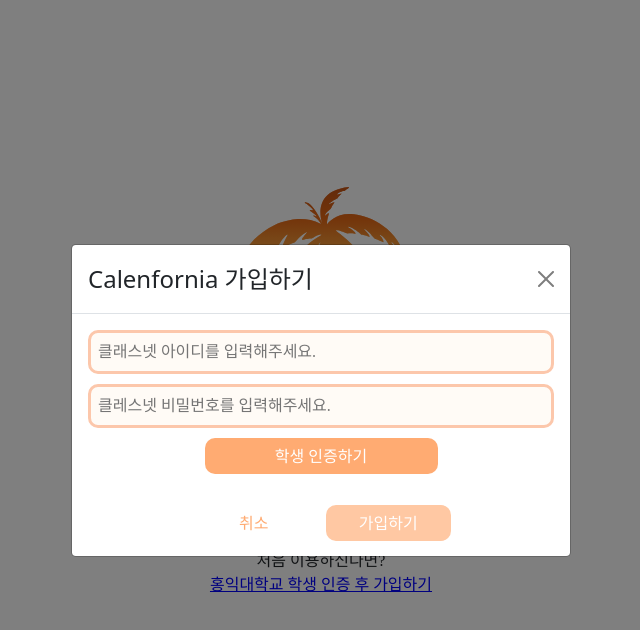
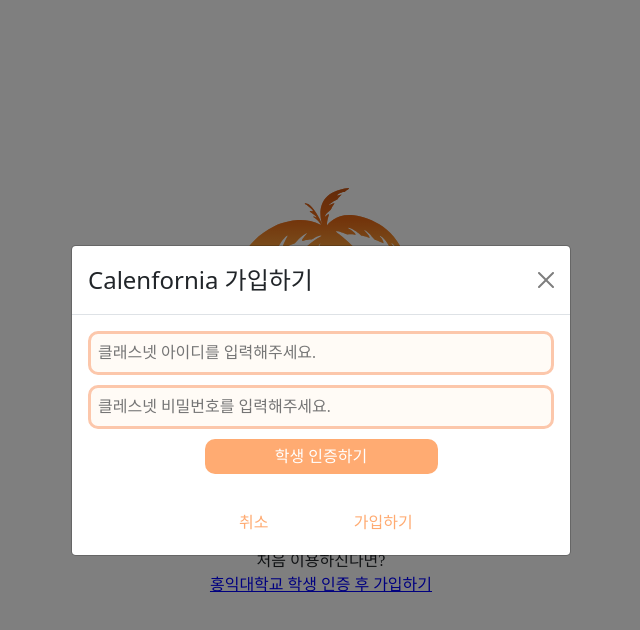
Before and after one commit to DoYam/Calenfornia_Frontend, a React (Create React App) app: page / in a window 1280 px wide. Both pictures are taken after a click on the label "홍익대학교 학생 인증 후 가입하기". Shown: the top 630 px of the page, without its empty margins (319-959 px from the left). Built offline with nearby package versions, Linux system fonts and the light colour scheme; a web font is replaced by a local one.

Commit message:
로그인 화면 폴더구조 세부화

```diff
--- /dev/null
+++ b/src/components/Auth/input.jsx
@@ -0,0 +1,24 @@
+import styled from '../../screens/Login/login.module.css';
+
+const AuthInput = (props) => {
+    return (
+        <>
+            <input
+                className={styled.inputStyle}
+                value={props.classnet_id}
+                onChange={props.onChangeId}
+                placeholder="클래스넷 아이디를 입력해주세요"
+            />
+            <br/>
+            <input
+                className={styled.inputStyle}
+                value={props.classnet_pw}
+                onChange={props.onChangePw}
+                type="password"
+                placeholder="클래스넷 비밀번호를 입력해주세요"
+            />
+        </>
+    );
+}
+
+export default AuthInput;
--- a/src/screens/Login/login.module.css
+++ b/src/screens/Login/login.module.css
@@ -3,6 +3,14 @@
     place-content: center;
     text-align: center;
     min-height: 100vh;
+}
+.titleStyle{
+    font-size: 60px;
+    font-family : 'KyoboHand';
+    position : absolute;
+    left : 50%;
+    top: 85%;
+    transform : translate(-50%, -50%);
 }
 .inputStyle{
     box-sizing: border-box;
@@ -18,6 +26,22 @@
     margin-bottom: 10px;
     padding: 7px 7px;
 }
+.inputStyle:disabled{
+    background: #feefe7;
+}
+.loginButton{
+    color: #fff;
+    background-color: #FFAB72;
+    box-shadow: 0px 0px 0px;
+    border-radius : 10px;
+    border : 0px solid #FEBA95;
+    width : 100%;
+    height : 35px;
+    margin-bottom : 15px;
+}
+.loginButton:disabled{
+    background-color: #fdccad;
+}
 .inputStyle:focus{
     border: 3px solid #f99e6e;
 }
@@ -27,3 +51,38 @@
     border-radius: 10px;
     border: 0px solid #FEBA95;
 }
+.authButton{
+    color: #fff;
+    background-color : #FFAB72;
+    box-shadow : 0px 0px 0px ;
+    border-radius : 10px;
+    border : 0px solid #FEBA95;
+    width: 50%;
+    height : 35px;
+    margin-bottom : 15px;
+}
+.authButton:disabled{
+    background-color: #fdccad;
+}
+.modalButton{
+    color : #FFAB72;
+    background-color : #FFF;
+    box-shadow : 0px 0px 0px ;
+    border-radius : 10px;
+    border : 0px solid #FEBA95;
+    width : 25%;
+    height : 35px;
+    margin-bottom : 15px;
+    margin-right : 5px;
+}
+.modalButton:hover{
+    display: inline-block;
+    width : 25%;
+    height : 35px;
+    margin-bottom : 15px;
+    margin-right : 5px;
+    color : #ffffff;
+    background : #FFAB72;;
+    border : 0;
+    border-radius : 10px;
+}
--- a/src/screens/Login/login_screen.jsx
+++ b/src/screens/Login/login_screen.jsx
@@ -2,7 +2,8 @@
 import styled from './login.module.css';
 import axios from 'axios';
 import logo from '../../assets/icons/logo.svg';
-import SignUp from '../../components/auth/signup_modal.jsx';
+import AuthInput from '../../components/Auth/input.jsx';
+import SignUp from './signup_modal.jsx';
 
 function Login() {
     const [inputId, setInputId] = useState('')
@@ -57,23 +58,15 @@
         <>
             <div className={styled.box}>
                 <div style={{marginBottom: '30px',position : 'relative',}}>
-                    <p style={{fontSize: '60px', fontFamily : 'KyoboHand', position : 'absolute', left : '50%', top: '85%', transform : 'translate(-50%, -50%)'}}>Calenfornia</p>
+                    <p className={styled.titleStyle}>Calenfornia</p>
                     <img src={logo}/>
                 </div>
                 <div onKeyDown={handleKeyPress} style={{width : '25vw', minWidth : '330px'}}>
-                    <input
-                        className={styled.inputStyle}
-                        value={inputId}
-                        onChange={handleInputId}
-                        placeholder="클래스넷 아이디를 입력해주세요"
-                    />
-                    <br/>
-                    <input
-                        className={styled.inputStyle}
-                        value={inputPw}
-                        onChange={handleInputPw}
-                        type="password"
-                        placeholder="클래스넷 비밀번호를 입력해주세요"
+                    <AuthInput
+                        classnet_id={inputId}
+                        classnet_pw = {inputPw}
+                        onChangeId={handleInputId}
+                        onChangePw={handleInputPw}
                     />
                     {
                         errorMessage ?
@@ -83,16 +76,7 @@
                     }
                     <button
                         disabled={inputId.length < 6 || inputPw.length < 6}
-                        style={{
-                            color: '#fff',
-                            backgroundColor: '#FFAB72',
-                            boxShadow: '0px 0px 0px ',
-                            borderRadius: '10px',
-                            border: '0px solid #FEBA95',
-                            width: '100%',
-                            marginBottom : '15px'
-                        }}
-                        className='btn'
+                        className={styled.loginButton}
                         onClick={onClickLogin}
                     >
                         Login
@@ -103,7 +87,7 @@
                         </label>
                     </p>
                 </div>
-                <SignUp show = {show} handleClose ={handleClose}/>
+                <SignUp show={show} handleClose ={handleClose}/>
             </div>
         </>
     );
--- a/src/components/auth/signup_modal.jsx
+++ b/src/screens/Login/signup_modal.jsx
@@ -87,16 +87,7 @@
                     <p style={{ color : "#fc9258", fontFamily : 'KyoboHand', fontWeight : 'bold'}}>인증이 완료되었습니다!</p>
                     :
                     <button
-                        style={{
-                            color: '#fff',
-                            backgroundColor: '#FFAB72',
-                            boxShadow: '0px 0px 0px ',
-                            borderRadius: '10px',
-                            border: '0px solid #FEBA95',
-                            width: '50%',
-                            marginBottom : '15px'
-                        }}
-                        className='btn'
+                        className={styled.authButton}
                         onClick={onClickCertify}
                     >
                         학생 인증하기
@@ -111,34 +102,14 @@
             }
             <div>
                 <button
-                    style={{
-                        color: '#FFAB72',
-                        backgroundColor: '#FFF',
-                        boxShadow: '0px 0px 0px ',
-                        borderRadius: '10px',
-                        border: '0px solid #FEBA95',
-                        width: '25%',
-                        marginBottom : '15px',
-                        marginRight : '5px'
-                    }}
-                    className='btn'
+                    className={styled.modalButton}
                     onClick={props.handleClose}
                 >
                     취소
                 </button>
                 <button
                     disabled={!checkCertify}
-                    style={{
-                        color: '#fff',
-                        backgroundColor: '#FFAB72',
-                        boxShadow: '0px 0px 0px ',
-                        borderRadius: '10px',
-                        border: '0px solid #FEBA95',
-                        width: '25%',
-                        marginBottom : '15px',
-                        marginLeft : '5px'
-                    }}
-                    className='btn'
+                    className={styled.modalButton}
                     onClick={()=>{
                         onClickSignUp()
                     }}
```
